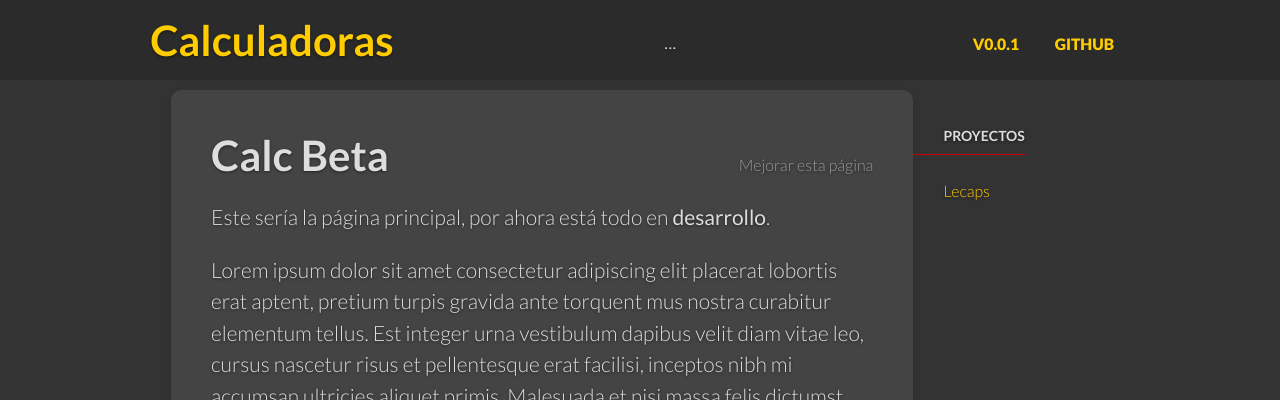
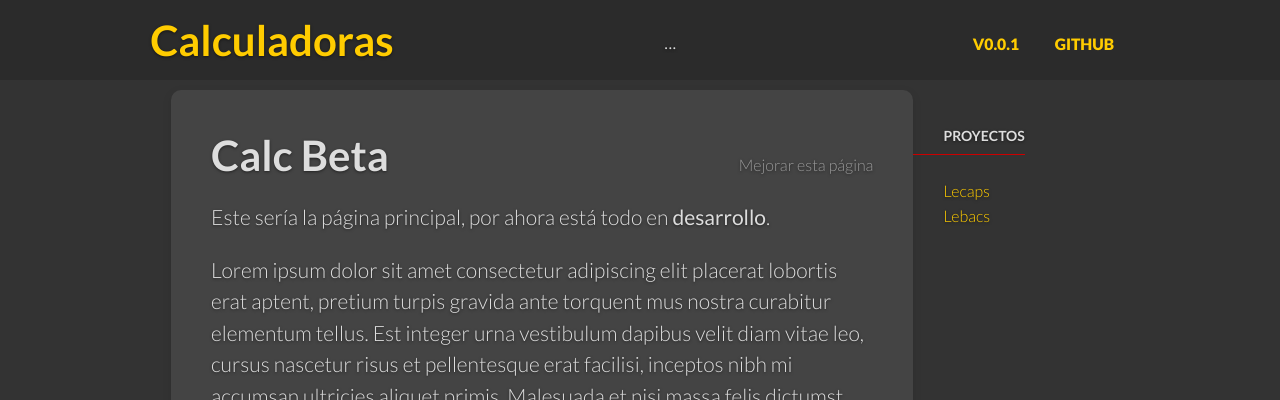
Before and after one commit to SidVal/calc, a Jekyll site: the page built from docs/index2.html, in a window 1280 px wide. Shown: the top 400 px of the page. Built offline with Jekyll 4.4.1, drawn with Linux system fonts in a browser that asks for light colours; some web fonts are replaced; comment, search, counter and statistics services are not loaded.

Commit message:
Update docs_nav.yml

```diff
--- a/docs/_data/docs_nav.yml
+++ b/docs/_data/docs_nav.yml
@@ -1,4 +1,4 @@
 - title: Proyectos
   docs:
-    - link: /docs/
     - link: /docs/lecaps/
+    - link: /docs/lebacs/
```
